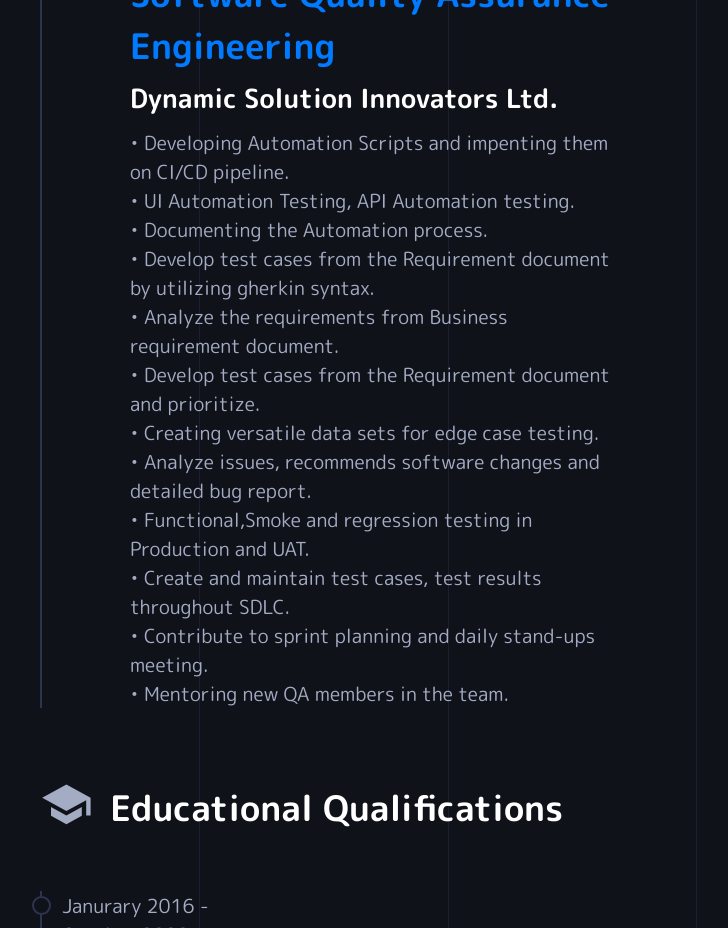
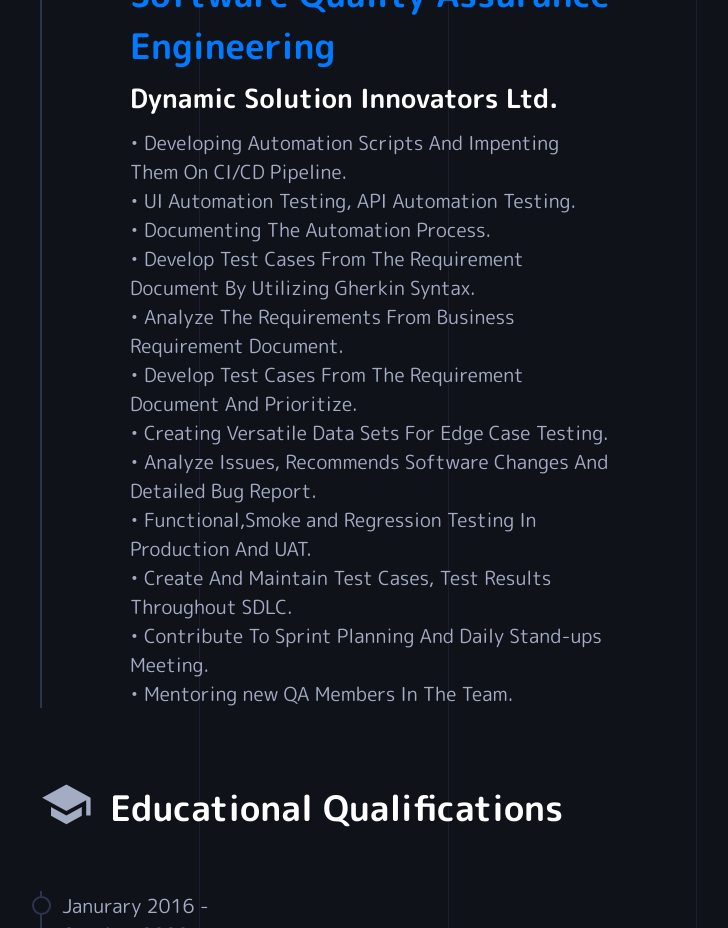
Before and after one commit to sultanparvez/sultan-parvez, a React (Create React App) app: page /resume in a window 1280 px wide. Shown: the part 2300-3228 px from the top of the page, without its empty margins (335-1063 px from the left). Built offline with nearby package versions, Linux system fonts and the light colour scheme.

Commit message:
Capitalization

```diff
--- a/src/Components/Resume.js
+++ b/src/Components/Resume.js
@@ -24,18 +24,18 @@
                         subTitle={'Dynamic Solution Innovators Ltd.'}
                         link={'http://dsinnovators.com/'}
                         text={
-                        "\u2022 Developing Automation Scripts and impenting them on CI/CD pipeline.\n" +
-                        "\u2022 UI Automation Testing, API Automation testing.\n" +
-                        "\u2022 Documenting the Automation process.\n"+
-                        "\u2022 Develop test cases from the Requirement document by utilizing gherkin syntax.\n" +
-                        "\u2022 Analyze the requirements from Business requirement document. \n"+
-                        "\u2022 Develop test cases from the Requirement document and prioritize.\n" +
-                        "\u2022 Creating versatile data sets for edge case testing.\n" +
-                        "\u2022 Analyze issues, recommends software changes and detailed bug report.\n" +
-                        "\u2022 Functional,Smoke and regression testing in Production and UAT.\n"+
-                        "\u2022 Create and maintain test cases, test results throughout SDLC.\n" +
-                        "\u2022 Contribute to sprint planning and daily stand-ups meeting.\n"+
-                        "\u2022 Mentoring new QA members in the team.\n"}
+                        "\u2022 Developing Automation Scripts And Impenting Them On CI/CD Pipeline.\n" +
+                        "\u2022 UI Automation Testing, API Automation Testing.\n" +
+                        "\u2022 Documenting The Automation Process.\n"+
+                        "\u2022 Develop Test Cases From The Requirement Document By Utilizing Gherkin Syntax.\n" +
+                        "\u2022 Analyze The Requirements From Business Requirement Document. \n"+
+                        "\u2022 Develop Test Cases From The Requirement Document And Prioritize.\n" +
+                        "\u2022 Creating Versatile Data Sets For Edge Case Testing.\n" +
+                        "\u2022 Analyze Issues, Recommends Software Changes And Detailed Bug Report.\n" +
+                        "\u2022 Functional,Smoke and Regression Testing In Production And UAT.\n"+
+                        "\u2022 Create And Maintain Test Cases, Test Results Throughout SDLC.\n" +
+                        "\u2022 Contribute To Sprint Planning And Daily Stand-ups Meeting.\n"+
+                        "\u2022 Mentoring new QA Members In The Team.\n"}
                     />
 
                 </div>
```
